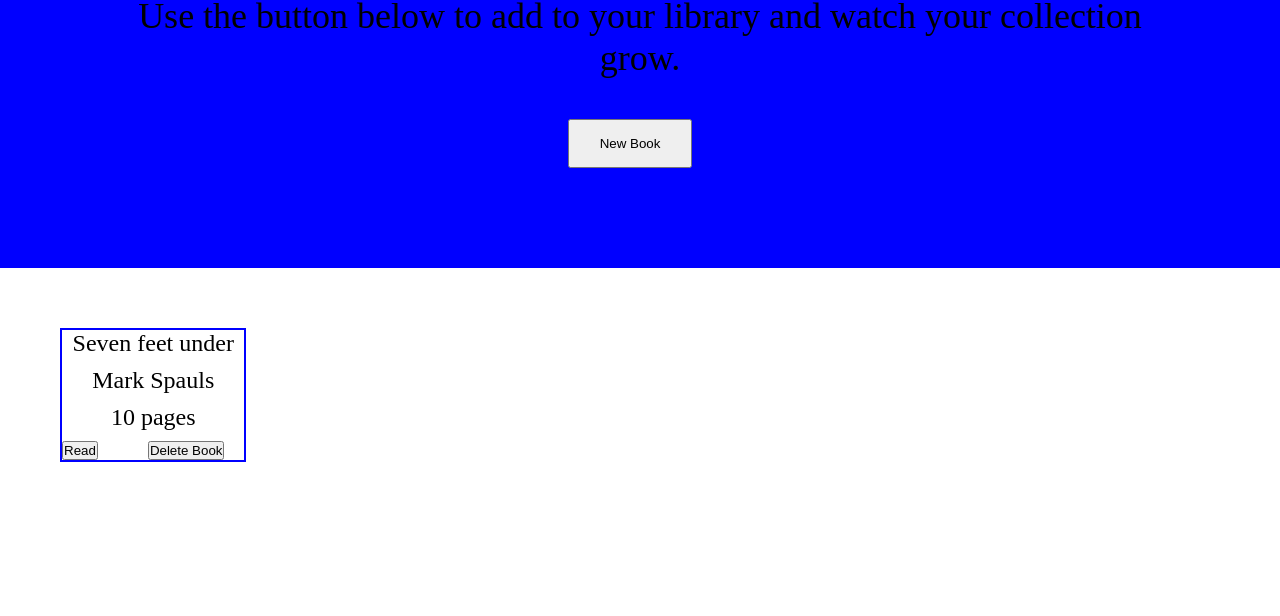
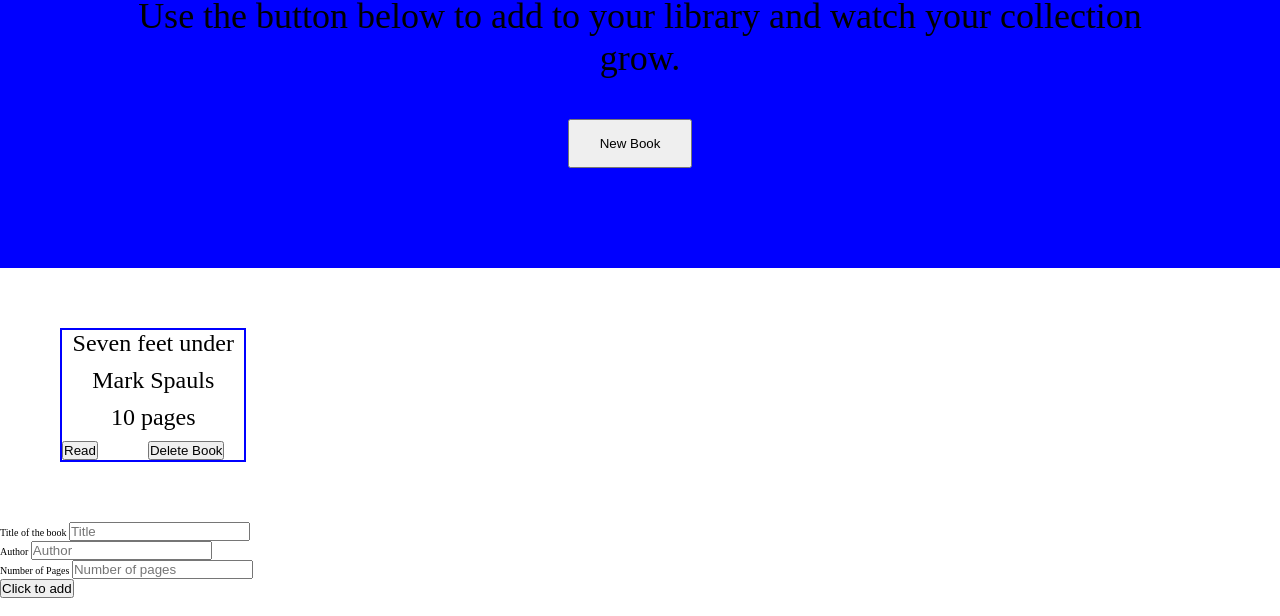
Before and after one commit to dakson99/book-library, a plain HTML site: page index.html in a window 1280 px wide. Shown: the part 184-800 px from the top of the page. Drawn offline with Linux system fonts and the light colour scheme.

Commit message:
Add form

```diff
--- a/index.html
+++ b/index.html
@@ -19,6 +19,7 @@
             </p>
             <button class="btn button__new__book">New Book</button>
         </div>
+
         <div class="list__div">
             <ul class="ul__list">
                 <li class="list__item">
@@ -34,6 +35,24 @@
                 </li>
             </ul>
         </div>
+
+        <form>
+            <div class="form__box">
+                <label for="title">Title of the book</label>
+                <input type="text" id="title" placeholder="Title" />
+            </div>
+            <div class="form__box">
+                <label for="author">Author</label>
+                <input type="text" id="author" placeholder="Author" />
+            </div>
+            <div class="for__box">
+                <label for="nPages">Number of Pages</label>
+                <input type "number" id="nPages" placeholder="Number of pages" />
+                <div class="form__box">
+                    <button class="btn btn__form">Click to add</button>
+                </div>
+            </div>
+        </form>
     </div>
 
     <script src="script.js"></script>
```
